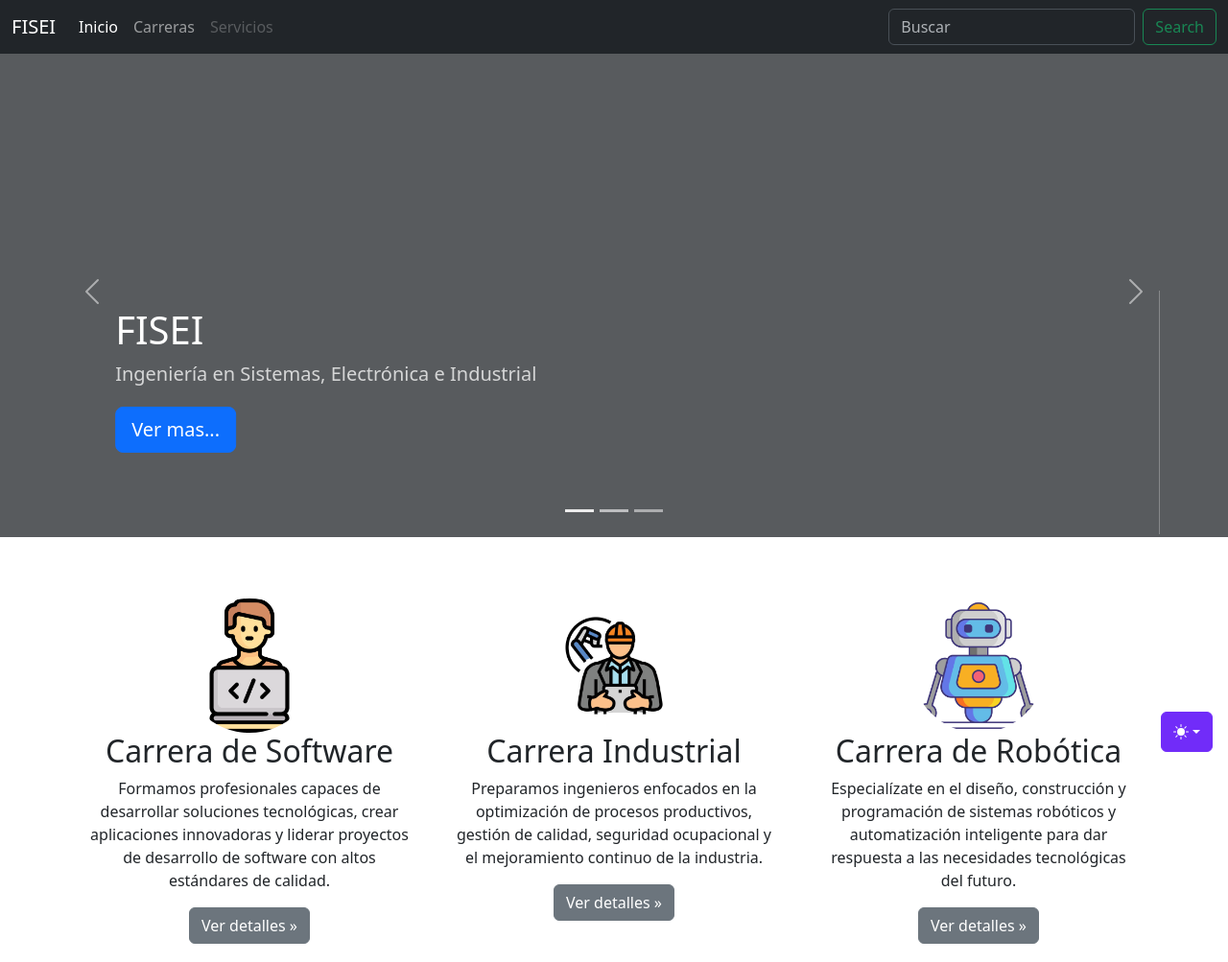
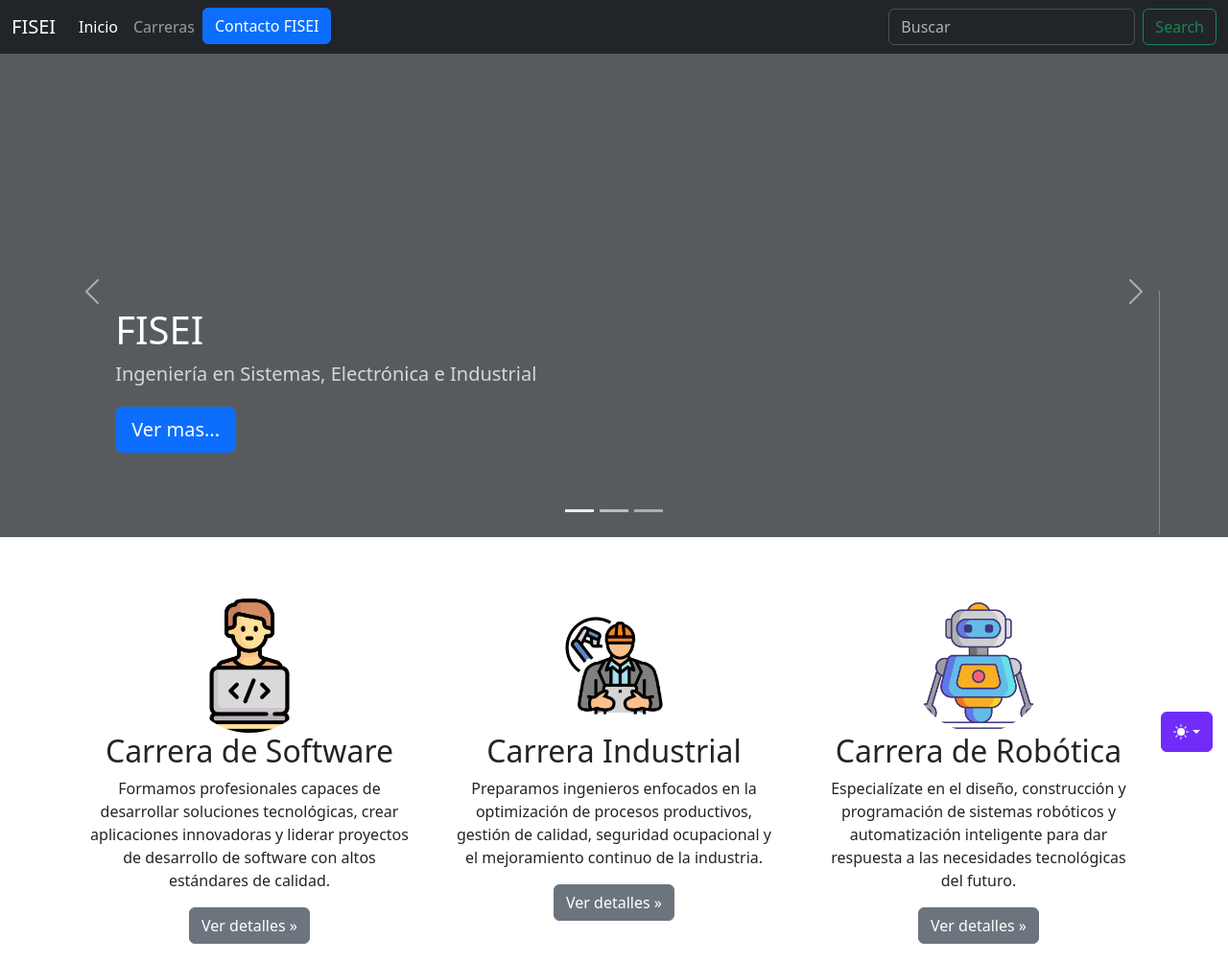
Before and after one commit to JeampyON/comandos_basicos, a plain HTML site: page index.html in a window 1280 px wide. Shown: the top 1003 px of the page at 96% size. Drawn offline with Linux system fonts and the light colour scheme.

```diff
--- a/index.html
+++ b/index.html
@@ -211,7 +211,7 @@
               </li>
               <li class="nav-item"><a class="nav-link" href="#">Carreras</a></li>
               <li class="nav-item">
-                <a class="nav-link disabled" aria-disabled="true">Servicios</a>
+                <a href="#contacto" class="btn btn-primary">Contacto FISEI</a>
               </li>
             </ul>
             <form class="d-flex" role="Buscar">
```
